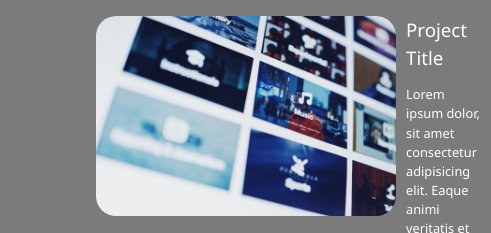
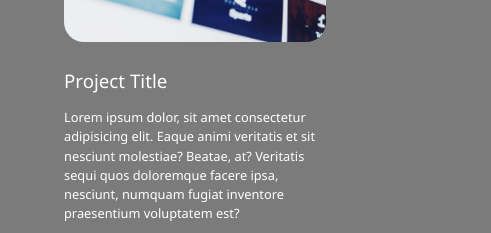
Before and after one commit to chrisshyi/chrisshyi.github.io, a website: page dist/index.html in a window 390 px wide. Shown: the part 629-862 px from the top of the page, 491 px wide, since content can reach past the window. Drawn offline with Linux system fonts and the light colour scheme.

Commit message:
Switch to mobile first approach
Switched to mobile first approach. The layout looks good up to width:
690px.

```diff
--- a/scss/partials/_config.scss
+++ b/scss/partials/_config.scss
@@ -20,7 +20,7 @@ $background-opacity: 0.7;
 // Media query mixins
 @mixin mediaXs {
     @media screen and (max-width:690px) {
-
+        @content;
     }
 }
 
--- a/scss/partials/_mobile.scss
+++ b/scss/partials/_mobile.scss
@@ -49,8 +49,11 @@
 }
 
 @include config.mediaSm {
-    main#home h1 {
-        margin-top: 10vh;
+    div#home {
+        h1.lg-heading {
+            font-size: 5rem;
+            margin-top: 10vh;
+        }
     }
 
     .projects-container {
@@ -63,10 +66,68 @@
         }
     }
 }
-@include config.mediaSm {
+@include config.mediaXs {
+
+    .navbar-container {
+        justify-content: center;
+
+        .navbar {
+            justify-content: space-evenly;
+            margin-right: 0;
+        }
+    }
+
+    div#home {
+        padding: 0;
+
+        h1.lg-heading {
+            font-size: 4rem;
+        }
+
+        h2.sm-heading {
+            font-size: 0.8rem;
+        }
+    }
+
     .projects-container {
         .project-card {
+            grid-template-columns: 1fr;
+            grid-template-areas:
+            'project-img'
+            'project-content';
 
+            div.project-content {
+                margin-top: 3vh;
+
+                p.project-desc {
+                    width: 100%;
+                    max-height: none;
+                }
+
+                div.project-skills {
+                    width: 100%;
+
+                    .project-skill {
+                        margin-top: 0.5rem;
+                    }
+                }
+
+                div.project-links {
+                    display: flex;
+                    flex-wrap: wrap;
+
+                    .project-link {
+                        margin-top: 0.5rem;
+                        margin-right: 0.7rem;
+                        padding: 8px;
+                    }
+                }
+            }
+
+            img.project-img {
+                width: 100%;
+                height: auto;
+            }
         }
     }
 }
```
Also changed, not shown: dist/css/main.css, 1 other file.
